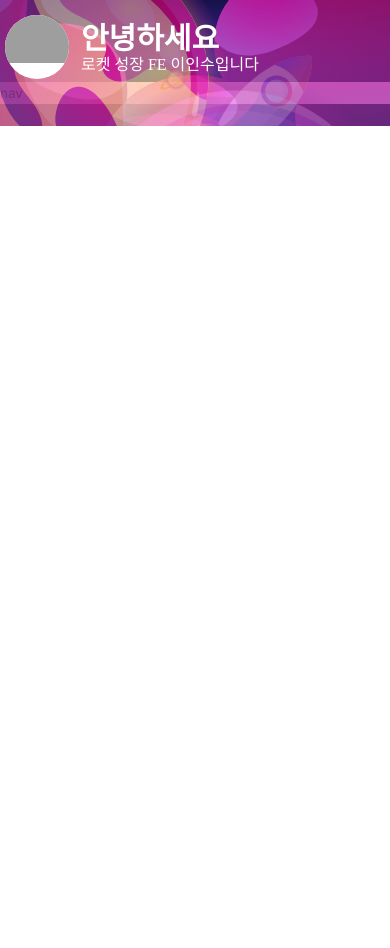
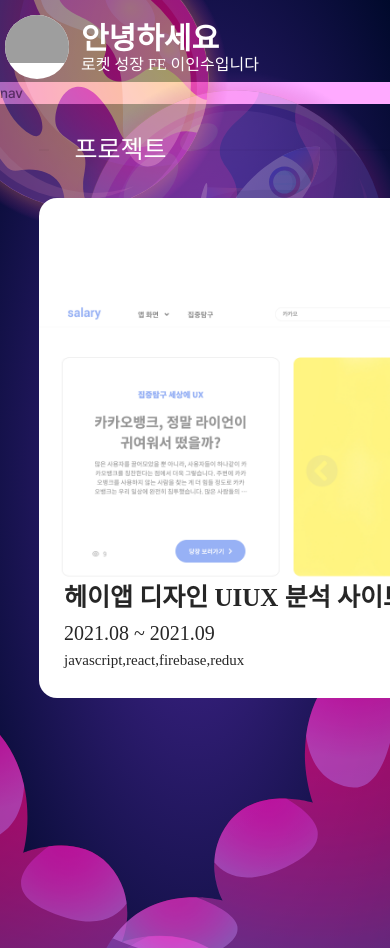
Before and after one commit to lee-insu/rocket-portfolio, a Next.js app: page / in a window 390 px wide. Before the commit the page ends 844 px from the top, so only its background shows below. Built offline with nearby package versions, Linux system fonts and the light colour scheme; grey boxes are pictures that could not be loaded.

Commit message:
프로젝트 내역, 반응형

```diff
--- a/components/Layout.js
+++ b/components/Layout.js
@@ -11,6 +11,15 @@ import classnames from "classnames";
 const Layout = ({ children }) => {
   return (
     <Row gutter={[0, 0]} type="flex" className={style.row}>
+      <Col xs={24} sm={24} md={24} lg={8} xl={8} className={style.introduce}>
+        <Introduce />
+      </Col>
+      <Col xs={24} sm={24} md={24} lg={1} xl={1} className={style.nav}>
+        <Nav />
+      </Col>
+      <Col xs={24} sm={24} md={24} lg={15} xl={15} className={style.page}>
+        {children}
+      </Col>
       <motion.div
         animate={{ opacity: 0.6, y: 0 }}
         initial={{ opacity: 0, y: 30 }}
@@ -115,15 +124,6 @@ const Layout = ({ children }) => {
           className={style.background1_turn_copy}
         />
       </motion.div>
-      <Col xs={24} sm={24} md={24} lg={8} xl={8} className={style.introduce}>
-        <Introduce />
-      </Col>
-      <Col xs={24} sm={24} md={24} lg={1} xl={1} className={style.nav}>
-        <Nav />
-      </Col>
-      <Col xs={24} sm={24} md={24} lg={15} xl={15} className={style.page}>
-        {children}
-      </Col>
     </Row>
   );
 };
--- a/pages/_app.js
+++ b/pages/_app.js
@@ -1,5 +1,6 @@
 import Layout from "../components/Layout";
 import "../styles/globals.css";
+import "swiper/css/bundle";
 
 function MyApp({ Component, pageProps }) {
   return (
--- a/pages/index.js
+++ b/pages/index.js
@@ -1,14 +1,135 @@
 import Head from "next/head";
 import Image from "next/image";
-import styles from "../styles/Home.module.css";
+import { Col, Row, Divider, Modal, Button } from "antd";
+import "antd/dist/antd.css";
+import { Swiper, SwiperSlide } from "swiper/react";
+import SwiperCore, { EffectCards } from "swiper";
+import style from "../styles/Home.module.css";
+import "swiper/css";
+import "swiper/css/effect-cards";
+import { motion } from "framer-motion";
+import { useState } from "react";
+
+SwiperCore.use([EffectCards]);
 
 export default function Home() {
+  const contents = [
+    {
+      id: 1,
+      title: "heyapp",
+      content: "dsakdkkdakdsakdkdsas",
+      image: "/images/ex2.png",
+    },
+    {
+      id: 2,
+      title: "howtofeel",
+      content: "asdasdjaskldasdkal",
+      image: "/images/ex2.png",
+    },
+  ];
+
+  const [isModalVisible, setIsModalVisible] = useState(false);
+  const [article, getArticle] = useState([]);
+
+  const showModal = (e) => {
+    const name = e.target.name;
+    setIsModalVisible(true);
+    contents.map((content) => {
+      if (content.id == name) {
+        getArticle(content);
+      }
+    });
+  };
+
+  console.log(article);
+  const handleOk = () => {
+    setIsModalVisible(false);
+  };
+
   return (
-    <div className={styles.container}>
+    <div className={style.container}>
       <Head>
         <title>로켓 성장 이인수</title>
       </Head>
-      <div>hi</div>
+      <Modal
+        className={style.modal}
+        title={article.title}
+        visible={isModalVisible}
+        onOk={handleOk}
+        okText="닫기"
+        cancelButtonProps={{ style: { display: "none" } }}
+        bodyStyle={{
+          backgroundColor: "#1a1325",
+        }}
+        okButtonProps={{
+          style: {
+            backgroundColor: "#642ab5",
+            border: "0px solid #434343",
+            boxShadow: "none",
+            borderRadius: "5px",
+            color: "#fff",
+          },
+        }}
+        closable={false}
+      >
+        <p>{article.content}</p>
+      </Modal>
+      <Row gutter={[0, 12]}>
+        <Col xs={24} sm={24} md={24} lg={24} xl={24}>
+          <Divider
+            orientation="left"
+            style={{
+              fontFamily: "protendard",
+              fontSize: "25px",
+              fontWeight: 300,
+              color: "#fff",
+            }}
+          >
+            프로젝트
+          </Divider>
+        </Col>
+        <motion.div
+          animate={{ scale: [0.75, 1] }}
+          transition={{ duration: 0.8 }}
+        >
+          <Col xs={24} sm={24} md={24} lg={24} xl={24}>
+            <Swiper effect={"cards"} grabCursor={true} className="mySwiper">
+              <SwiperSlide>
+                <div className={style.back}>
+                  <div className={style.script}>
+                    <div>헤이앱 디자인 UIUX 분석 사이트</div>
+                    <div>2021.08 ~ 2021.09</div>
+                    <div>javascript,react,firebase,redux</div>
+                  </div>
+                  <img
+                    name="1"
+                    onClick={(e) => showModal(e)}
+                    className={style.img}
+                    src="/images/ex2.png"
+                  />
+                </div>
+              </SwiperSlide>
+              <SwiperSlide>
+                <div className={style.back}>
+                  <div className={style.script}>
+                    <div>헤이앱 디자인 UIUX 분석 사이트</div>
+                    <div>2021.08 ~ 2021.09</div>
+                    <div>javascript,react,firebase,redux</div>
+                  </div>
+                  <img
+                    name="2"
+                    onClick={(e) => showModal(e)}
+                    className={style.img}
+                    src="/images/ex1.png"
+                  />
+                </div>
+              </SwiperSlide>
+              <SwiperSlide>Slide 3</SwiperSlide>
+              <SwiperSlide>Slide 4</SwiperSlide>
+            </Swiper>
+          </Col>
+        </motion.div>
+      </Row>
     </div>
   );
 }
--- a/styles/Home.module.css
+++ b/styles/Home.module.css
@@ -0,0 +1,114 @@
+.container {
+  padding: 150px;
+  font-family: protendard;
+}
+.back {
+  background: none;
+}
+.img {
+  width: 120%;
+  background-image: linear-gradient(rgba(0, 0, 0, 0.6), rgba(0, 0, 0, 0.9));
+  background-size: cover;
+  background-repeat: no-repeat;
+  opacity: 0.5;
+}
+
+.modal {
+  z-index: 2000;
+  color: #fff;
+}
+
+.script {
+  position: absolute;
+  z-index: 9;
+  bottom: 5%;
+  left: 5%;
+}
+
+.script > :nth-child(1) {
+  font-size: 25px;
+  font-weight: 900;
+}
+
+.script > :nth-child(2) {
+  font-size: 20px;
+  font-weight: 500;
+}
+
+.script > :nth-child(3) {
+  font-size: 15px;
+  font-weight: 500;
+}
+@media screen and (min-width: 1200px) and (max-width: 1600px) {
+  .container {
+    padding: 160px 0px 0px 17%;
+  }
+
+  .script > :nth-child(1) {
+    font-size: 22px;
+    font-weight: 900;
+  }
+
+  .script > :nth-child(2) {
+    font-size: 17px;
+    font-weight: 500;
+  }
+
+  .script > :nth-child(3) {
+    font-size: 12px;
+    font-weight: 500;
+  }
+}
+@media screen and (min-width: 1141px) and (max-width: 1280px) {
+  .container {
+    padding: 150px 0px 0px 20%;
+  }
+
+  .script > :nth-child(1) {
+    font-size: 19px;
+    font-weight: 900;
+  }
+
+  .script > :nth-child(2) {
+    font-size: 14px;
+    font-weight: 500;
+  }
+
+  .script > :nth-child(3) {
+    font-size: 9px;
+    font-weight: 500;
+  }
+}
+@media screen and (min-width: 992px) and (max-width: 1140px) {
+  /* lg */
+  .container {
+    padding: 150px 0px 0px 15%;
+  }
+
+  .script > :nth-child(1) {
+    font-size: 19px;
+    font-weight: 900;
+  }
+
+  .script > :nth-child(2) {
+    font-size: 14px;
+    font-weight: 500;
+  }
+
+  .script > :nth-child(3) {
+    font-size: 9px;
+    font-weight: 500;
+  }
+}
+@media screen and (min-width: 769px) and (max-width: 992px) {
+  .container {
+    padding: 10px 0px 10% 12%;
+  }
+}
+
+@media screen and (max-width: 768px) {
+  .container {
+    padding: 10px 0px 0px 10%;
+    height: 100vh;
+  }
+}
--- a/styles/Layout.module.css
+++ b/styles/Layout.module.css
@@ -8,8 +8,12 @@
   overflow: hidden;
 }
 
+.page {
+  z-index: 1000;
+}
+
 .introduce {
-  z-index: 200;
+  z-index: 1000;
 }
 
 .nav {
@@ -76,9 +80,9 @@
 }
 
 .rocket {
-  top: 40%;
+  top: 15%;
   z-index: 100;
-  right: 20%;
+  right: 18%;
 }
 
 @media screen and (min-width: 769px) and (max-width: 992px) {
--- a/styles/globals.css
+++ b/styles/globals.css
@@ -43,3 +43,82 @@ a {
   font-weight: 900;
   src: url("/fonts/Pretendard-Black.woff2") format("woff2");
 }
+
+.swiper {
+  width: 800px;
+  height: 560px;
+}
+
+.swiper > section {
+  background: none;
+}
+
+.swiper-slide {
+  display: flex;
+  align-items: center;
+  justify-content: center;
+  border-radius: 18px;
+  font-weight: bold;
+}
+
+.swiper-slide:nth-child(1n) {
+  background-color: rgb(255, 255, 255);
+}
+
+.swiper-slide:nth-child(2n) {
+  background-color: #fff;
+}
+
+.swiper-slide:nth-child(3n) {
+  background-color: rgb(10, 184, 111);
+}
+
+.swiper-slide:nth-child(4n) {
+  background-color: rgb(211, 122, 7);
+}
+
+.ant-modal-footer {
+  background-color: #1a1325;
+  border: 0 solid;
+}
+.ant-modal-header {
+  background-color: #1a1325;
+  border: 0 solid;
+}
+.ant-modal-title {
+  font-family: protendard;
+  font-weight: 400;
+  font-size: 23px;
+  color: #fff;
+}
+
+@media screen and (min-width: 1200px) and (max-width: 1600px) {
+  .swiper {
+    width: 640px;
+    height: 400px;
+  }
+}
+@media screen and (min-width: 1141px) and (max-width: 1280px) {
+  .swiper {
+    width: 480px;
+    height: 320px;
+  }
+}
+@media screen and (min-width: 992px) and (max-width: 1140px) {
+  .swiper {
+    width: 480px;
+    height: 320px;
+  }
+}
+@media screen and (min-width: 769px) and (max-width: 992px) {
+  .swiper {
+    width: 640px;
+    height: 400px;
+  }
+}
+@media screen and (max-width: 768px) {
+  .swiper {
+    width: 500px;
+    height: 500px;
+  }
+}
```
Also changed, not shown: public/images/ex1.png (added), public/images/ex2.png (added).
